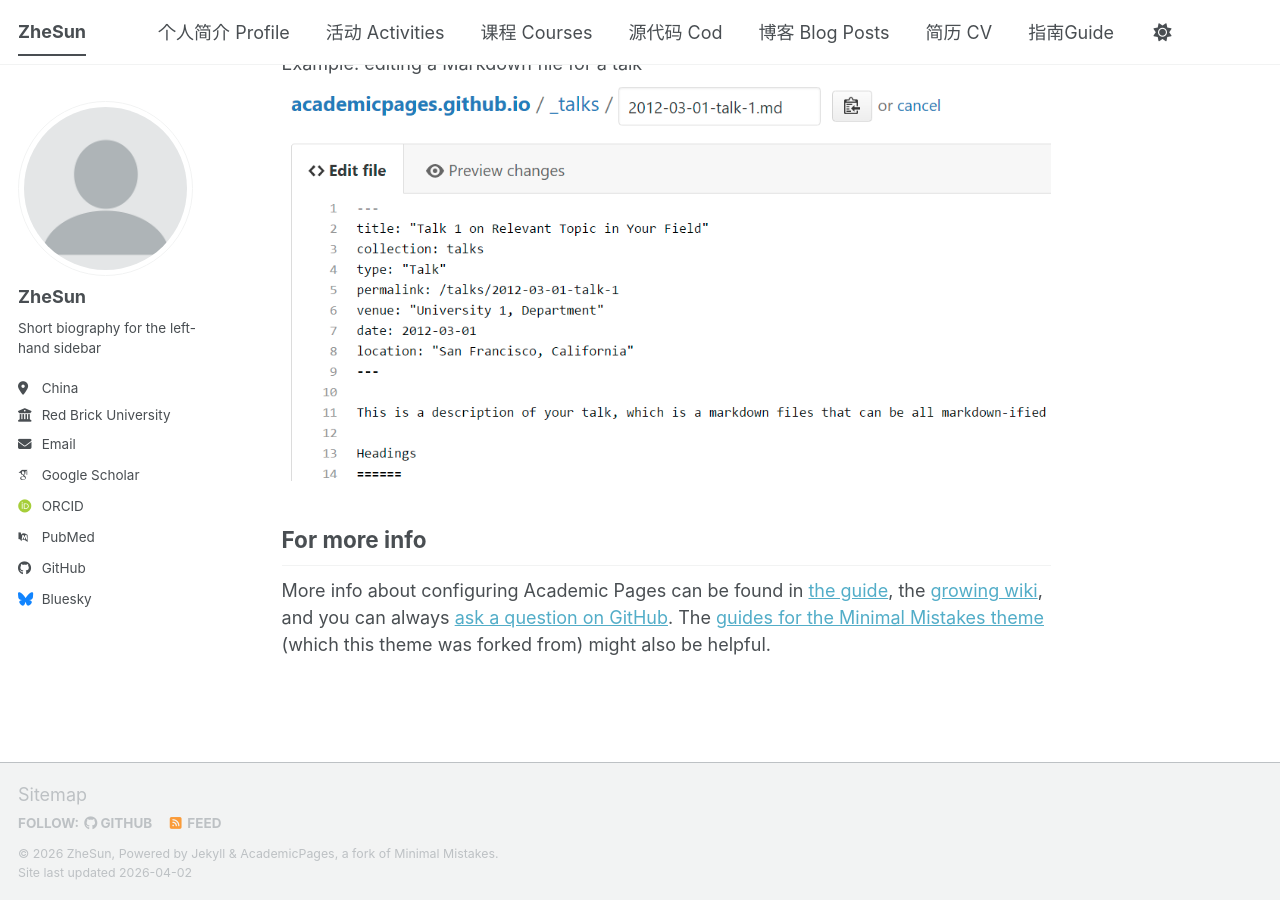
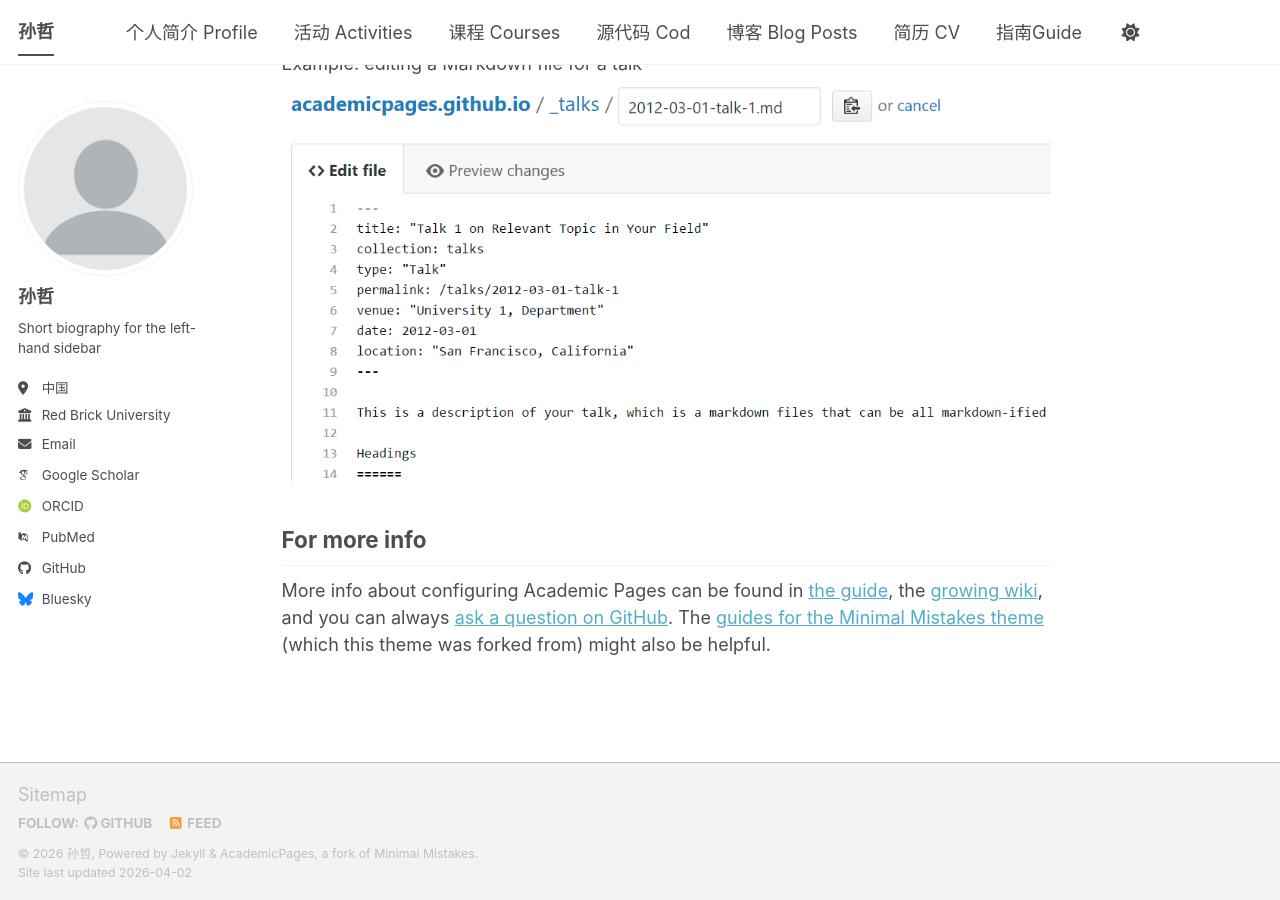
Before and after one commit to ZheSun208/ZheSun208.github.io, a Jekyll site: the page built from _pages/about.md, in a window 1280 px wide and 900 px high, scrolled down 2720 px. Built offline with Jekyll 4.4.1, drawn with Linux system fonts in a browser that asks for light colours; some web fonts are replaced; a script bundle is joined from its source files by our own code; library files that are not in the unit come from our copies.

Commit message:
Update _config.yml

```diff
--- a/_config.yml
+++ b/_config.yml
@@ -9,9 +9,9 @@
 # Basic Site Settings
 locale                   : "en-US"
 site_theme               : "default" # The available themes options are "default", "air", "sunrise", "mint", "dirt" and "contrast"
-title                    : "ZheSun"
+title                    : "孙哲"
 title_separator          : "-"
-name                     : &name "ZheSun"
+name                     : &name "孙哲"
 description              : &description "Your Name's academic portfolio"   # Update this with a general description of your site, this is the default if not overridden by a page
 url                      : https://zhesun208.github.io # The base hostname & protocol for your site e.g. "https://[your GitHub username].github.io",
                                                            # or if you already have some other page hosted on Github then use "https://[your GitHub username].github.io/[Your Repo Name]"
@@ -24,10 +24,10 @@ repository               : "zhesun208/zhesun208.github.io"
 author:
   # Biographic information
   avatar           : "profile.png"
-  name             : "ZheSun"
+  name             : "孙哲"
   pronouns         : # example: "she/her"
   bio              : "Short biography for the left-hand sidebar"
-  location         : "China"
+  location         : "中国"
   employer         : "Red Brick University"
   uri              : # URL
   email            : "none@example.org"
```
